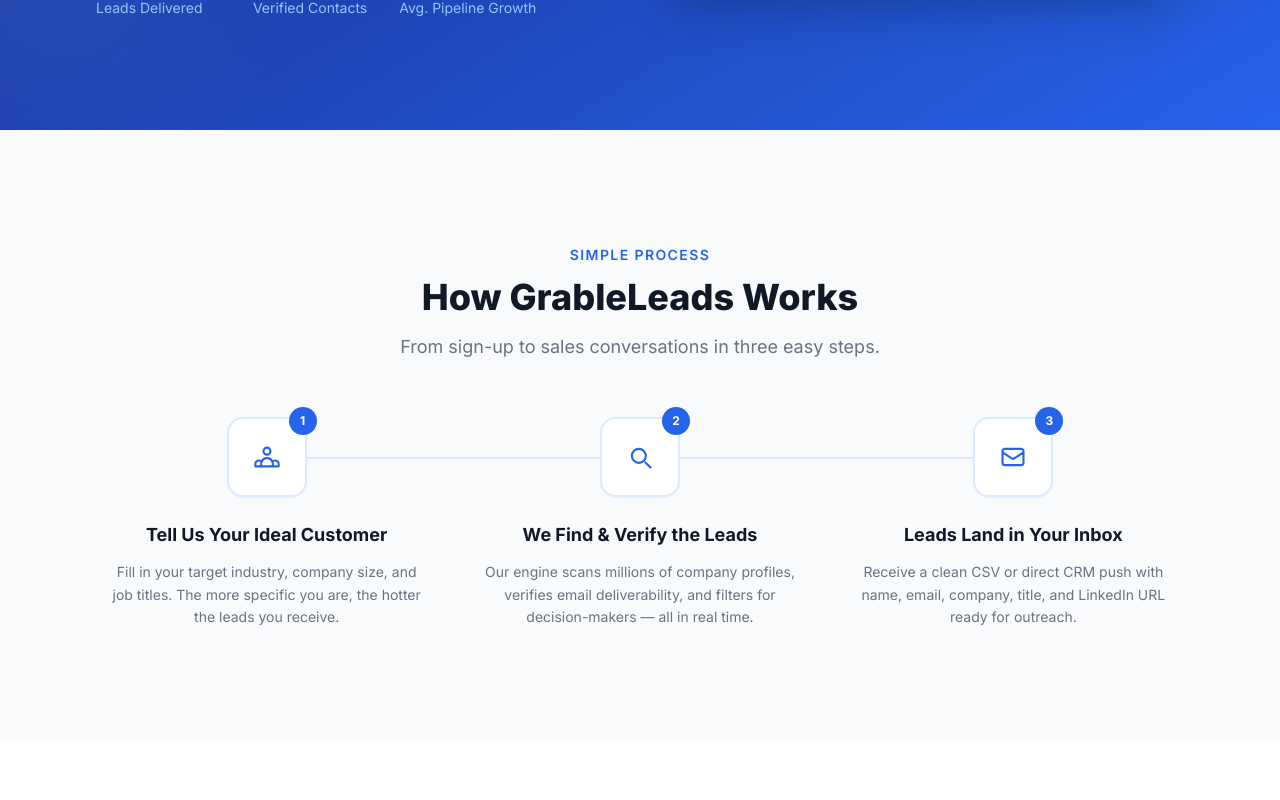
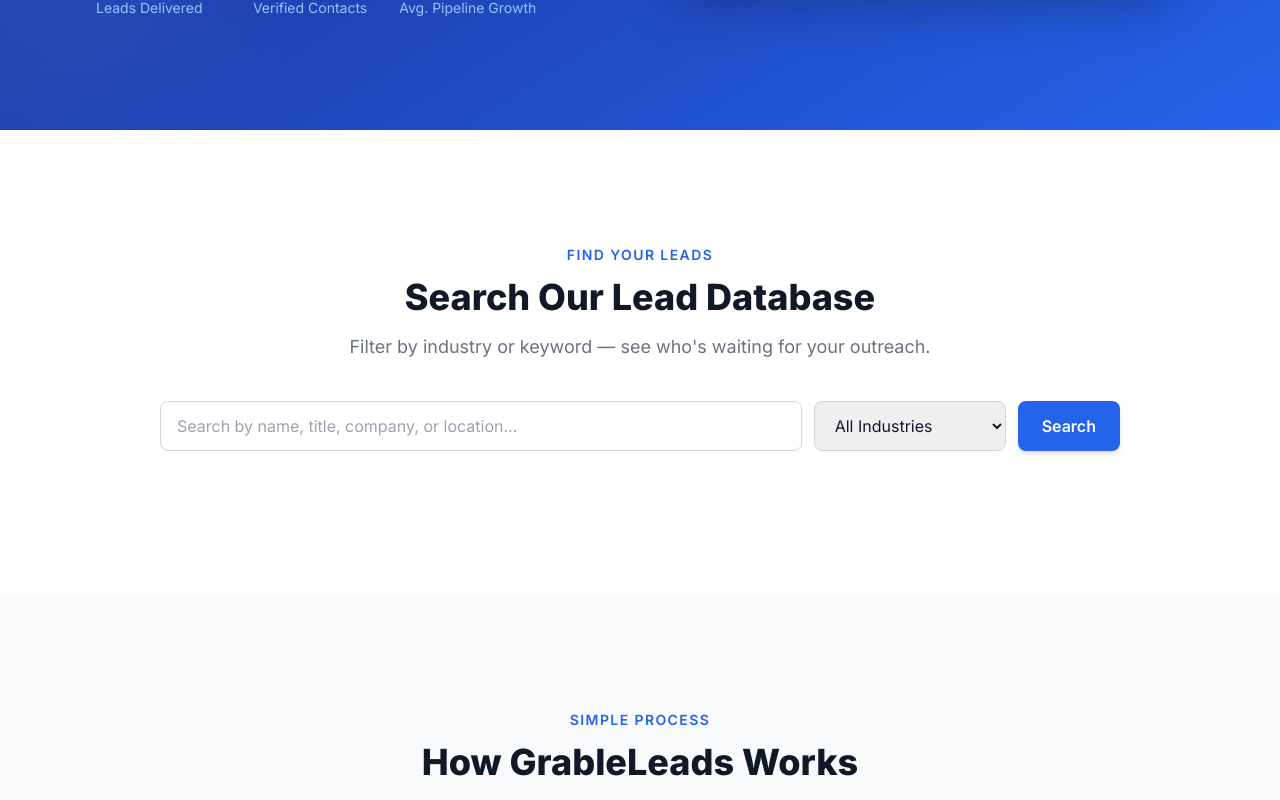
Before and after one commit to salikoasml-a11y/grabeleads, a React (Vite) app: page / in a window 1280 px wide. Shown: the part 720-1520 px from the top of the page. Built offline with nearby package versions, Linux system fonts and the light colour scheme.

Commit message:
Add lead search with industry filter and blurred preview

```diff
--- a/src/App.jsx
+++ b/src/App.jsx
@@ -1,6 +1,7 @@
 import { useEffect, useState } from 'react'
 import Navbar       from './components/Navbar'
 import Hero         from './components/Hero'
+import SearchLeads  from './components/SearchLeads'
 import HowItWorks   from './components/HowItWorks'
 import Features     from './components/Features'
 import Pricing      from './components/Pricing'
@@ -69,6 +70,7 @@
       <Navbar />
       <main className="flex-1">
         <Hero />
+        <SearchLeads />
         <HowItWorks />
         <Features />
         <Pricing />
--- a/src/components/Navbar.jsx
+++ b/src/components/Navbar.jsx
@@ -4,8 +4,8 @@
   const [open, setOpen] = useState(false)
 
   const links = [
+    { label: 'Search Leads', href: '#search' },
     { label: 'How It Works', href: '#how-it-works' },
-    { label: 'Features',     href: '#features' },
     { label: 'Pricing',      href: '#pricing' },
   ]
 
--- /dev/null
+++ b/src/components/SearchLeads.jsx
@@ -0,0 +1,116 @@
+import { useState } from 'react'
+
+const INDUSTRIES = [
+  'AI/ML','Analytics','Cloud','Consulting','Data','Enterprise',
+  'FinTech','Finance','HealthTech','Marketing','Media','Operations','SaaS','Sales','VC/PE'
+]
+
+export default function SearchLeads() {
+  const [q, setQ]               = useState('')
+  const [industry, setIndustry] = useState('')
+  const [results, setResults]   = useState(null)
+  const [total, setTotal]       = useState(0)
+  const [loading, setLoading]   = useState(false)
+
+  async function handleSearch(e) {
+    e.preventDefault()
+    setLoading(true)
+    try {
+      const params = new URLSearchParams({ q, industry })
+      const res    = await fetch(`/api/search?${params}`)
+      const data   = await res.json()
+      setResults(data.leads)
+      setTotal(data.total)
+    } finally {
+      setLoading(false)
+    }
+  }
+
+  const isLocked = (i) => i >= 2
+
+  return (
+    <section id="search" className="py-20 lg:py-28 bg-white">
+      <div className="max-w-5xl mx-auto px-4 sm:px-6 lg:px-8">
+        <div className="text-center mb-10">
+          <span className="section-label">Find Your Leads</span>
+          <h2 className="section-heading">Search Our Lead Database</h2>
+          <p className="section-sub">Filter by industry or keyword — see who's waiting for your outreach.</p>
+        </div>
+
+        {/* Search bar */}
+        <form onSubmit={handleSearch} className="flex flex-col sm:flex-row gap-3 mb-8">
+          <input
+            type="text"
+            value={q}
+            onChange={e => setQ(e.target.value)}
+            placeholder="Search by name, title, company, or location…"
+            className="input-field flex-1"
+          />
+          <select
+            value={industry}
+            onChange={e => setIndustry(e.target.value)}
+            className="input-field sm:w-48"
+          >
+            <option value="">All Industries</option>
+            {INDUSTRIES.map(i => <option key={i} value={i}>{i}</option>)}
+          </select>
+          <button type="submit" disabled={loading} className="btn-primary px-6 whitespace-nowrap">
+            {loading ? 'Searching…' : 'Search'}
+          </button>
+        </form>
+
+        {/* Results */}
+        {results !== null && (
+          <div>
+            <div className="flex items-center justify-between mb-4">
+              <p className="text-sm font-semibold text-gray-700">
+                <span className="text-brand-600 text-lg font-extrabold">{total}</span> leads found
+              </p>
+              {total > 2 && (
+                <a href="#get-leads" className="text-sm text-brand-600 font-medium hover:underline">
+                  Unlock all {total} leads →
+                </a>
+              )}
+            </div>
+
+            <div className="overflow-x-auto rounded-xl border border-gray-200 shadow-sm">
+              <table className="w-full text-sm">
+                <thead className="bg-gray-50 text-gray-500 text-xs uppercase">
+                  <tr>
+                    <th className="px-4 py-3 text-left">Name</th>
+                    <th className="px-4 py-3 text-left">Title</th>
+                    <th className="px-4 py-3 text-left">Company</th>
+                    <th className="px-4 py-3 text-left">Email</th>
+                    <th className="px-4 py-3 text-left">Location</th>
+                  </tr>
+                </thead>
+                <tbody>
+                  {results.map((l, i) => (
+                    <tr key={i} className={`${i % 2 === 0 ? 'bg-white' : 'bg-gray-50'} ${isLocked(i) ? 'select-none' : ''}`}>
+                      <td className={`px-4 py-3 font-medium ${isLocked(i) ? 'blur-sm text-gray-400' : 'text-gray-900'}`}>{l.name}</td>
+                      <td className={`px-4 py-3 ${isLocked(i) ? 'blur-sm text-gray-400' : 'text-gray-600'}`}>{l.title}</td>
+                      <td className={`px-4 py-3 ${isLocked(i) ? 'blur-sm text-gray-400' : 'text-gray-600'}`}>{l.company}</td>
+                      <td className={`px-4 py-3 ${isLocked(i) ? 'blur-sm text-gray-400' : 'text-blue-600'}`}>{l.email}</td>
+                      <td className={`px-4 py-3 ${isLocked(i) ? 'blur-sm text-gray-400' : 'text-gray-500'}`}>{l.location}</td>
+                    </tr>
+                  ))}
+                </tbody>
+              </table>
+            </div>
+
+            {total > 2 && (
+              <div className="mt-6 text-center bg-brand-50 border border-brand-100 rounded-xl p-6">
+                <p className="text-brand-800 font-semibold mb-3">
+                  {total - 2} more leads are locked — get them free or buy the full list
+                </p>
+                <a href="#get-leads" className="btn-primary inline-flex">
+                  Unlock All {total} Leads →
+                </a>
+              </div>
+            )}
+          </div>
+        )}
+      </div>
+    </section>
+  )
+}
```
Also changed, not shown: 1 other file (tests, documents, lock files or other folders).
